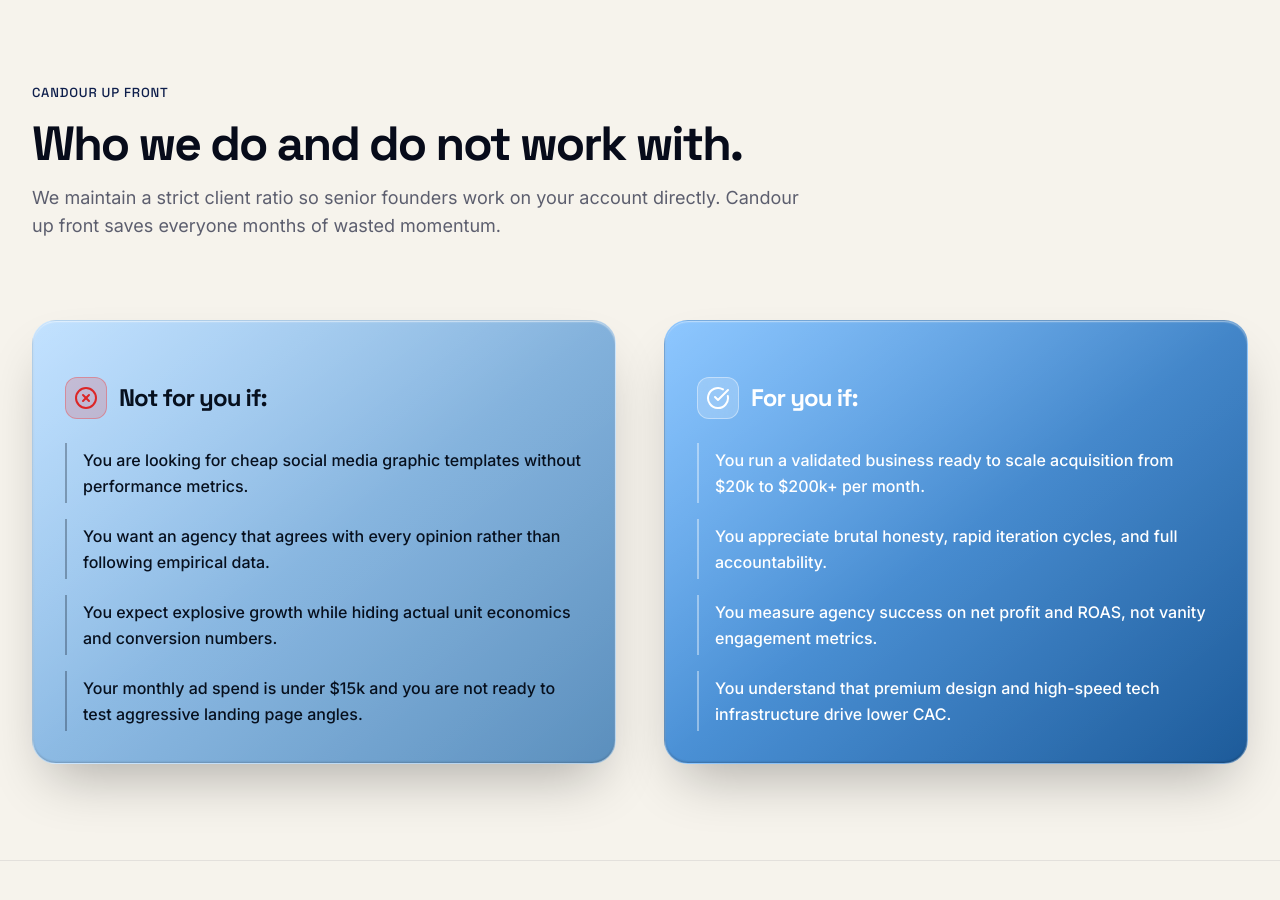
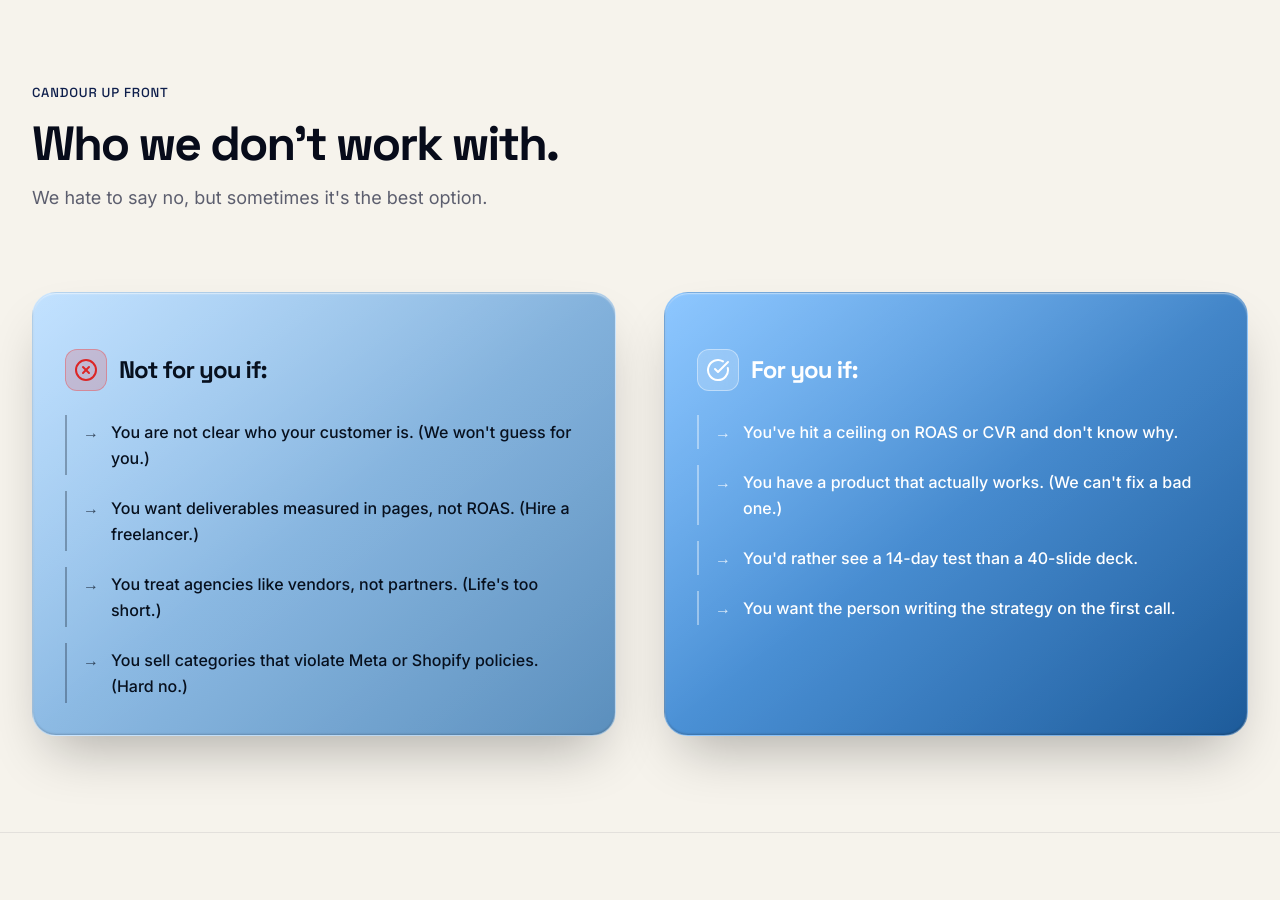
Before and after one commit to Aaditya29112005/Janusmaad-1, a React (Vite) app: page / in a window 1280 px wide. Shown: the part 4700-5600 px from the top of the page. Built offline with nearby package versions, Linux system fonts and the light colour scheme.

Commit message:
feat: update Who we don't work with section copy on homepage

```diff
--- a/src/components/fit/WhoWeDontWorkWith.tsx
+++ b/src/components/fit/WhoWeDontWorkWith.tsx
@@ -39,6 +39,7 @@ export const WhoWeDontWorkWith: React.FC = () => {
               <ul className="space-y-4 text-[#07101E] text-base leading-relaxed font-medium">
                 {FIT_CONTENT.notForYou.map((item, idx) => (
                   <li key={idx} className="flex items-start gap-3 border-l-2 border-[#07101E]/30 pl-4 py-1">
+                    <span className="text-[#07101E]/70 font-bold shrink-0">→</span>
                     <span>{item}</span>
                   </li>
                 ))}
@@ -65,6 +66,7 @@ export const WhoWeDontWorkWith: React.FC = () => {
               <ul className="space-y-4 text-white text-base leading-relaxed font-medium">
                 {FIT_CONTENT.forYou.map((item, idx) => (
                   <li key={idx} className="flex items-start gap-3 border-l-2 border-white/40 pl-4 py-1">
+                    <span className="text-white/80 font-bold shrink-0">→</span>
                     <span>{item}</span>
                   </li>
                 ))}
--- a/src/content/fit.ts
+++ b/src/content/fit.ts
@@ -1,16 +1,16 @@
 export const FIT_CONTENT = {
-  heading: 'Who we do and do not work with.',
-  subheading: 'We maintain a strict client ratio so senior founders work on your account directly. Candour up front saves everyone months of wasted momentum.',
+  heading: "Who we don't work with.",
+  subheading: "We hate to say no, but sometimes it's the best option.",
   notForYou: [
-    'You are looking for cheap social media graphic templates without performance metrics.',
-    'You want an agency that agrees with every opinion rather than following empirical data.',
-    'You expect explosive growth while hiding actual unit economics and conversion numbers.',
-    'Your monthly ad spend is under $15k and you are not ready to test aggressive landing page angles.',
+    "You are not clear who your customer is. (We won't guess for you.)",
+    "You want deliverables measured in pages, not ROAS. (Hire a freelancer.)",
+    "You treat agencies like vendors, not partners. (Life's too short.)",
+    "You sell categories that violate Meta or Shopify policies. (Hard no.)",
   ],
   forYou: [
-    'You run a validated business ready to scale acquisition from $20k to $200k+ per month.',
-    'You appreciate brutal honesty, rapid iteration cycles, and full accountability.',
-    'You measure agency success on net profit and ROAS, not vanity engagement metrics.',
-    'You understand that premium design and high-speed tech infrastructure drive lower CAC.',
+    "You've hit a ceiling on ROAS or CVR and don't know why.",
+    "You have a product that actually works. (We can't fix a bad one.)",
+    "You'd rather see a 14-day test than a 40-slide deck.",
+    "You want the person writing the strategy on the first call.",
   ],
 };
```
